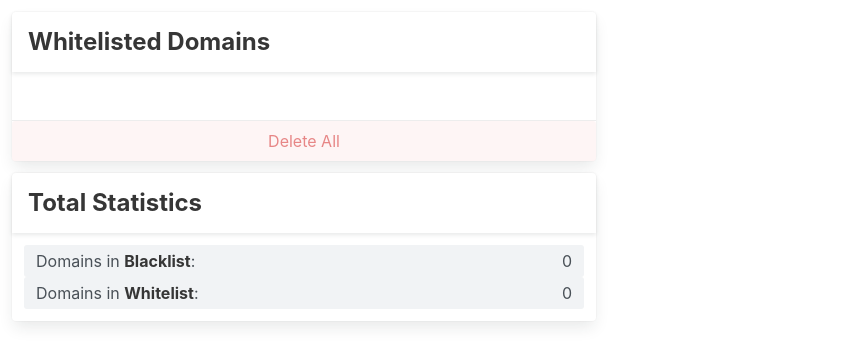
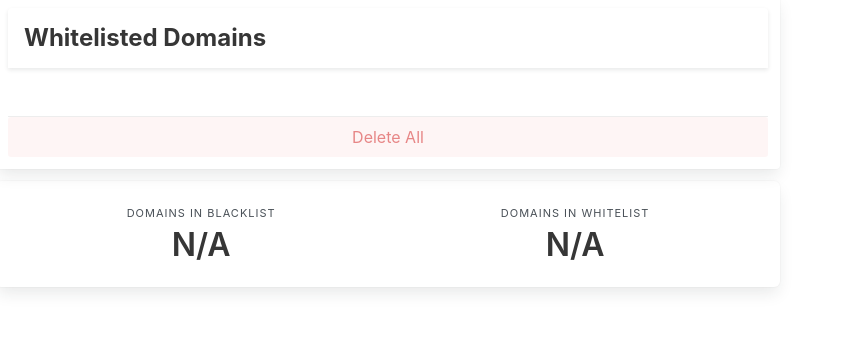
Before and after one commit to dimspith/fn-blacklist, a browser extension: page src/statistics.html in a window 1280 px wide. Shown: the whole page, without its empty margins (0-841 px from the left). Drawn offline with Linux system fonts and the light colour scheme.

Commit message:
Make UI more consistent

```diff
--- a/src/css/statistics.css
+++ b/src/css/statistics.css
@@ -1,3 +1,3 @@
 #main {
-    max-width: 600px;
+    max-width: 800px;
 }
--- a/src/js/statistics.js
+++ b/src/js/statistics.js
@@ -6,7 +6,7 @@ const blacklistSize = u(".blacklist-size");
 
 const getWhitelistHTML = (domain) => {
     return `
-<span class="is-size-6 whitelist-elem tag column is-full">
+<span class="is-size-6 whitelist-elem tag is-white column is-full">
     <div class="whitelist-site">${domain}</div>
     <button class="whitelist-delete ml-auto delete"></button>
 </span>`;
--- a/src/statistics.html
+++ b/src/statistics.html
@@ -8,9 +8,9 @@
         <link rel="stylesheet" href="css/options.css"></link>
         <link rel="stylesheet" href="css/statistics.css"></link>
     </head>
-    <body class="mx-1 my-1">
-        <div class="p-2" id="main">
-            <div class="card">
+    <body>
+        <div class="columns is-centered is-multiline p-2" id="main">
+            <div class="card column is-full mb-3">
                 <header class="card-header">
                     <p class="is-size-4 card-header-title">
                         Whitelisted Domains
@@ -24,24 +24,21 @@
                     <button id="delete-all" class="button card-footer-item is-danger is-light" disabled>Delete All</button>
                 </footer>
             </div>
-            <div class="card mt-3">
-                <header class="card-header">
-                    <p class="is-size-4 card-header-title">
-                        Total Statistics
-                    </p>
-                </header>
-                <div class="card-content">
-                    <div class="content columns is-multiline is-mobile">
-                        <span class="is-size-6 tag column is-full">
-                            <div>Domains in <strong>Blacklist</strong>:</div>
-                            <div class="blacklist-size ml-auto">0</div>
-                        </span>
-                        <span class="is-size-6 tag column is-full">
-                            <div>Domains in <strong>Whitelist</strong>:</div>
-                            <div class="whitelist-size ml-auto">0</div>
-                        </span>
+            <div class="box column is-full">
+                <nav class="column level is-mobile is-full is-left-centered">
+                    <div class="level-item has-text-centered">
+                        <div>
+                            <p class="heading">Domains in Blacklist</p>
+                            <p class="title blacklist-size">N/A</p>
+                        </div>
                     </div>
-                </div>
+                    <div class="level-item has-text-centered">
+                        <div>
+                            <p class="heading">Domains in Whitelist</p>
+                            <p class="title whitelist-size">N/A</p>
+                        </div>
+                    </div>
+                </nav>
             </div>
         </div>
         <script src="js/feather.min.js"></script>
```
Also changed, not shown: src/css/popup.css (+0 -8 lines), src/popup.html (+8 -9 lines), src/settings.html (+1 -2 lines).
